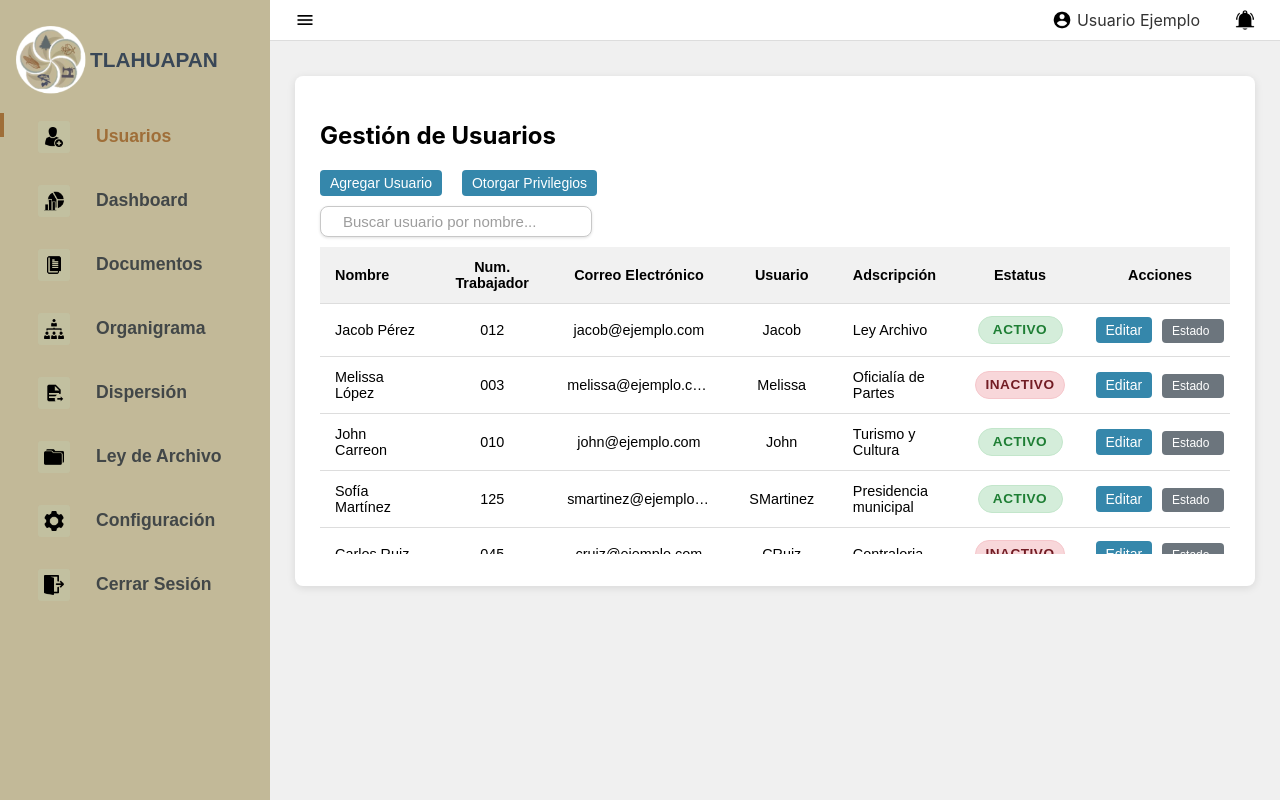
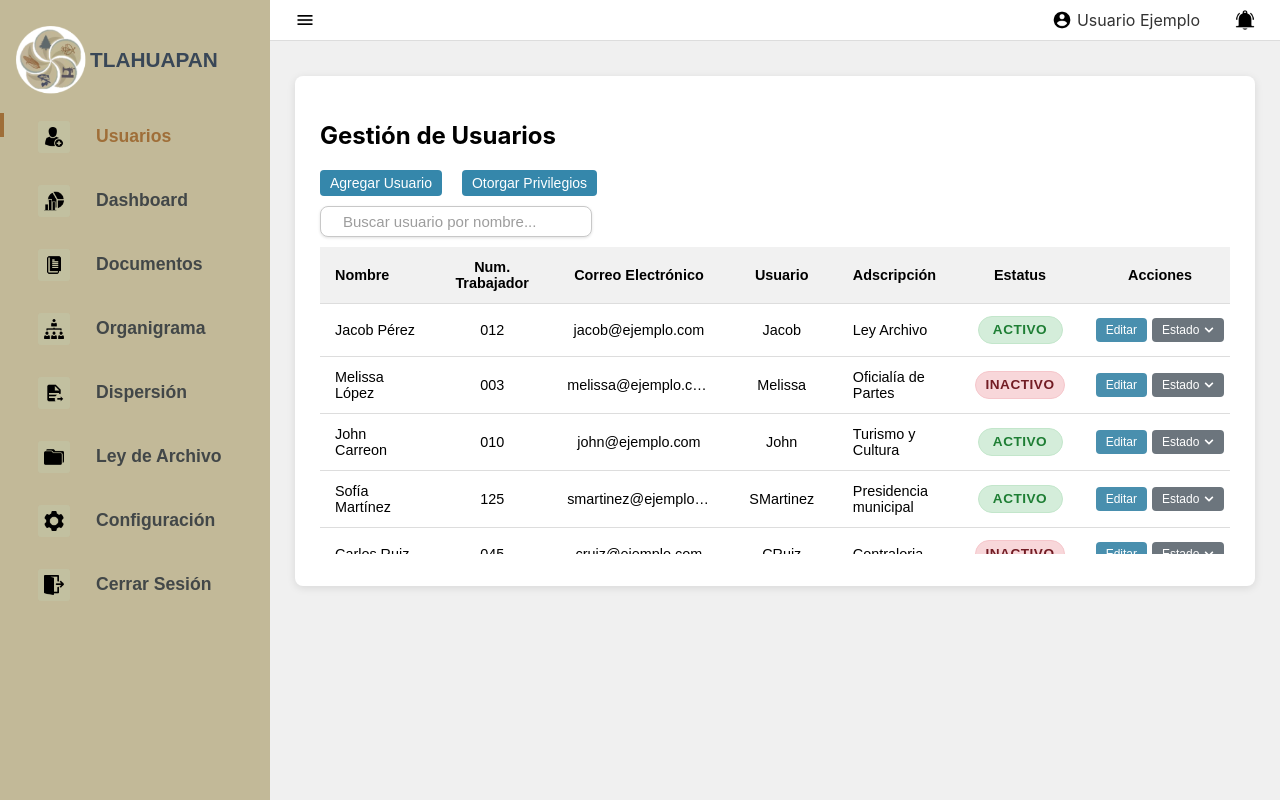
Before and after one commit to miriam-p22/sistema-documental, a React (Create React App) app: page / in a window 1280 px wide. Built offline with nearby package versions, Linux system fonts and the light colour scheme.

Commit message:
modifique los componentes BotonDesplegable, FilaUsuario, MenuLateral, tambien los archivos de estilos BotonDesplegable, Boton reutilizable y renombre BarraLateral.css a MenuLateral.css

```diff
--- a/src/components/BotonDesplegable.jsx
+++ b/src/components/BotonDesplegable.jsx
@@ -1,4 +1,3 @@
-// src/components/BotonDesplegable.jsx
 import React, { useState } from 'react';
 import { FaChevronDown } from "react-icons/fa";
 import '../styles/BotonDesplegable.css';
@@ -6,11 +5,22 @@ import '../styles/BotonDesplegable.css';
 const BotonDesplegable = ({ title = "Opciones", options = [] }) => {
   const [open, setOpen] = useState(false);
 
+  const handleToggleClick = (e) => {
+    e.stopPropagation();
+    setOpen(!open);
+  };
+
+  const handleOptionClick = (e, opt) => {
+    e.stopPropagation();
+    setOpen(false);
+    opt.onClick(e);
+  }
+
   return (
     <div className="dropdown-action">
       <button
         className="dropdown-toggle-status"
-        onClick={() => setOpen(!open)}
+        onClick={handleToggleClick}
       >
         {title} <FaChevronDown />
       </button>
@@ -20,11 +30,9 @@ const BotonDesplegable = ({ title = "Opciones", options = [] }) => {
           {options.map((opt, index) => (
             <button
               key={index}
-              className="btn-action status-action"
-              onClick={() => {
-                setOpen(false);
-                opt.onClick();
-              }}
+
+              className={`btn-action status-action ${opt.statusClass || ''}`}
+              onClick={(e) => handleOptionClick(e, opt)}
             >
               {opt.label}
             </button>
--- a/src/components/FilaUsuario.jsx
+++ b/src/components/FilaUsuario.jsx
@@ -1,21 +1,33 @@
-// src/components/FilaUsuario.jsx
 import React from 'react';
 import EtiquetaEstado from './EtiquetaEstado';
 import BotonReutilizable from './BotonReutilizable';
+import BotonDesplegable from './BotonDesplegable';
 
-const FilaUsuario = ({ user, onEdit, onStatusChange }) => {
-  // Manejo del dropdown de estado (simulación de lógica de apertura/cierre)
-  const [isDropdownOpen, setIsDropdownOpen] = React.useState(false);
+const FilaUsuario = ({ user, onEdit, onStatusChange, onRowClick, isSelected }) => {
 
-  const toggleDropdown = () => setIsDropdownOpen(!isDropdownOpen);
-
-  const handleStatusClick = (newStatus) => {
-    onStatusChange(user.id, newStatus);
-    setIsDropdownOpen(false); // Cierra el dropdown después de la acción
+  const handleEditClick = (e) => {
+    e.stopPropagation();
+    onEdit(user);
   };
 
+  const statusOptions = [
+    {
+        label: (<span><i className="fas fa-check-circle"></i> Activo</span>),
+        onClick: () => onStatusChange(user.id, 'Activo'),
+        statusClass: 'status-active' //Clase para el color verde
+    },
+    {
+        label: (<span><i className="fas fa-times-circle"></i> Inactivo</span>),
+        onClick: () => onStatusChange(user.id, 'Inactivo'),
+        statusClass: 'status-inactive' // Clase para el color rojo
+    },
+  ];
+
   return (
-    <tr>
+    <tr
+      className={isSelected ? 'selected-user' : ''}
+      onClick={() => onRowClick(user.id)}
+    >
       <td>{user.nombre}</td>
       <td className="center-content">{user.numTrabajador}</td>
       <td className="center-content">{user.correo}</td>
@@ -27,35 +39,18 @@ const FilaUsuario = ({ user, onEdit, onStatusChange }) => {
       <td className="actions-cell">
         <div className="actions-cell-content">
           <BotonReutilizable
-            className="edit"
+            className="btn-action edit"
             title="Editar Usuario"
-            onClick={() => onEdit(user)}
+            onClick={handleEditClick}
           >
             Editar
           </BotonReutilizable>
 
-          <div className="dropdown-action">
-            <button className="dropdown-toggle-status" title="Cambiar Estado" onClick={toggleDropdown}>
-              Estado <i className="fas fa-chevron-down"></i>
-            </button>
+          <BotonDesplegable
+            title="Estado"
+            options={statusOptions}
+          />
 
-            {/* Contenido del Dropdown de Estado Reutilizable */}
-            <div className="dropdown-content" style={{ display: isDropdownOpen ? 'block' : 'none' }}>
-              <button
-                className="btn-action status-action status-active"
-                onClick={() => handleStatusClick('Activo')}
-              >
-                <i className="fas fa-check-circle"></i> Activo
-              </button>
-              <button
-                className="btn-action status-action status-inactive"
-                onClick={() => handleStatusClick('Inactivo')}
-              >
-                <i className="fas fa-times-circle"></i> Inactivo
-              </button>
-              {/* Se pueden añadir otros estados aquí */}
-            </div>
-          </div>
         </div>
       </td>
     </tr>
--- a/src/components/MenuLateral.jsx
+++ b/src/components/MenuLateral.jsx
@@ -1,5 +1,5 @@
 import { Link } from "react-router-dom";
-import "../styles/BarraLateral.css";
+import "../styles/MenuLateral.css";
 
 function Sidebar({ collapsed }) {
   return (
--- a/src/styles/BotonDesplegable.css
+++ b/src/styles/BotonDesplegable.css
@@ -1,58 +1,89 @@
 /* ------------------------------------------------------------------- */
-/* Estilos para BotonDesplegable.jsx (Clases: .dropdown-action, etc.)   */
+/* Estilos para el Dropdown (BotonDesplegable.jsx) */
 /* ------------------------------------------------------------------- */
 
 .dropdown-action {
-    position: relative; /* Clave para que el contenido se posicione respecto a este div */
+    position: relative;
     display: inline-block;
 }
 
+/* BOTÓN PRINCIPAL ("Estado") */
 .dropdown-toggle-status {
-    background-color: #f8f9fa; /* Fondo claro para distinguir de la acción principal */
-    color: var(--text-color);
-    border: 1px solid #ced4da;
-    padding: 8px 15px;
+    background-color: #6c757d;
+    color: white;
+    border: none;
+
+    padding: 5px 10px;
+    font-size: 12px;
+
+    cursor: pointer;
     border-radius: 4px;
-    cursor: pointer;
-    font-size: 0.9rem;
-    font-weight: 600;
-    display: flex;
+    display: inline-flex;
     align-items: center;
-    gap: 5px;
-    transition: background-color 0.2s;
+    transition: background-color 0.3s;
 }
 
 .dropdown-toggle-status:hover {
-    background-color: #e9ecef;
+    background-color: #5a6268;
 }
 
-/* Contenido desplegable */
-.dropdown-content {
-    position: absolute;
-    top: 100%; /* Coloca el contenido justo debajo del botón */
-    right: 0; /* Alinea el menú a la derecha del botón */
-    background-color: white;
-    min-width: 150px;
-    box-shadow: 0 4px 10px rgba(0, 0, 0, 0.15);
-    border-radius: 4px;
-    border: 1px solid #ddd;
-    z-index: 50; /* Por encima de otros elementos de la tabla */
-    margin-top: 5px; /* Pequeño espacio entre botón y menú */
-    overflow: hidden;
+.dropdown-toggle-status svg {
+    margin-left: 5px;
+    font-size: 10px;
+    margin-right: 0;
 }
 
-.dropdown-content .status-action {
+/* ------------------------------------------------------------------- */
+/* OPCIONES DEL MENÚ DESPLEGABLE (ACTIVO / INACTIVO) */
+/* ------------------------------------------------------------------- */
+
+.dropdown-content {
+    /* Estilo del menú desplegable */
+    position: absolute;
+    background-color: #ffffff;
+    min-width: 120px;
+    box-shadow: 0px 4px 8px 0px rgba(0, 0, 0, 0.2);
+    z-index: 50;
+    border-radius: 4px;
+    overflow: hidden;
+    right: 0;
+    margin-top: 5px;
+    border: 1px solid #ddd;
+}
+
+.dropdown-content .btn-action.status-action {
     display: block;
     width: 100%;
-    padding: 10px 15px;
     text-align: left;
-    background: none;
     border: none;
     cursor: pointer;
-    color: var(--text-color);
-    font-size: 0.9rem;
+    font-size: 12px; /* Mismo tamaño que el botón principal */
+    padding: 8px 10px; /* Padding de las opciones */
+    border-radius: 0;
+    margin-right: 0;
+    transition: background-color 0.3s;
 }
 
-.dropdown-content .status-action:hover {
-    background-color: #f1f1f1;
+.dropdown-content .btn-action.status-action i {
+    margin-right: 8px;
 }
+
+/* Color: Activo (Verde) */
+.btn-action.status-active {
+    background-color: #28a745;
+    color: white;
+}
+
+.btn-action.status-active:hover {
+    background-color: #1e7e34;
+}
+
+/* Color: Inactivo (Rojo) */
+.btn-action.status-inactive {
+    background-color: #dc3545;
+    color: white;
+}
+
+.btn-action.status-inactive:hover {
+    background-color: #bd2130;
+}
--- a/src/styles/BotonReutilizable.css
+++ b/src/styles/BotonReutilizable.css
@@ -66,7 +66,7 @@
 /* Botón Otorgar Privilegios */
 .btn-privileges {
     /* Estilo base, similar a btn-add-user para mantener la consistencia en padding */
-    padding: 8px 15px;
+    padding: 5px 10px;
     border: none;
     font-weight: bold;
     cursor: pointer;
@@ -76,13 +76,11 @@
     align-items: center;
     transition: background-color 0.3s;
 
-    /* Color distinto para la acción de privilegios */
-    background-color: #5A8F7B;
-    color: white;
+
 }
 
 .btn-privileges:hover {
-    background-color: #4c7b69; /* Oscurecer al pasar el ratón */
+    background-color: #12a0cc;
 }
 
 .btn-privileges i {
@@ -123,99 +121,12 @@
     background-color: #12a0cc;
 }
 
-/* Color: Activo (Verde) */
-.btn-action.status-active {
-    background-color: #28a745;
-    margin-right: 0;
-}
-
-.btn-action.status-active:hover {
-    background-color: #1e7e34;
-}
-
-/* Color: Inactivo (Rojo) */
-.btn-action.status-inactive {
-    background-color: #dc3545;
-    margin-right: 0;
-}
-
-.btn-action.status-inactive:hover {
-    background-color: #bd2130;
-}
-
-/* Estilos para el Dropdown de Estado dentro de la tabla */
-.dropdown-action {
-    position: relative;
-    display: inline-block;
-    margin-left: 0px;
-}
-
-.dropdown-toggle-status {
-    background-color: #6c757d;
-    color: white;
-    border: none;
-    padding: 5px 10px;
-    font-size: 12px;
-    cursor: pointer;
-    border-radius: 4px;
-    display: inline-flex;
-    align-items: center;
-    transition: background-color 0.3s;
-}
-
-.dropdown-toggle-status:hover {
-    background-color: #5a6268;
-}
-
-.dropdown-toggle-status i {
-    margin-left: 5px;
-    font-size: 10px;
-    margin-right: 0;
-}
-
-.dropdown-content {
-    display: none;
-    position: absolute;
-    background-color: #ffffff;
-    min-width: 120px;
-    box-shadow: 0px 4px 8px 0px rgba(0, 0, 0, 0.2);
-    z-index: 10;
-    border-radius: 4px;
-    overflow: hidden;
-    right: 0;
-    margin-top: 5px;
-    border: 1px solid #ddd;
-}
-
-.dropdown-content button {
-    padding: 8px 10px;
-    text-decoration: none;
-    display: flex;
-    align-items: center;
-    width: 100%;
-    text-align: left;
-    border: none;
-    cursor: pointer;
-    font-size: 12px;
-    color: white;
-    border-radius: 0;
-    margin-right: 0;
-}
-
-.dropdown-content button i {
-    margin-right: 8px;
-}
-
-/* Regla para mostrar el dropdown al hacer click (necesaria para el JS) */
-.dropdown-content.show {
-    display: block;
-}
 
 .management-buttons-container {
     /* Agrega un margen en la parte inferior para separarlo del campo de búsqueda */
-    margin-bottom: 10px; /* Puedes ajustar este valor (ej: 10px, 20px) */
+    margin-bottom: 10px;
 
-    /* Opcional: Asegura que los botones se muestren en línea */
+    /* los botones se muestran en línea */
     display: flex;
     gap: 10px;
 }
--- a/src/styles/BarraLateral.css
+++ b/src/styles/MenuLateral.css
@@ -152,7 +152,7 @@ a {
 .sidebar.collapsed {
     width: 80px; /* Ancho reducido fijo para solo mostrar íconos */
     /* Transicion al expandir */
-    transition: width 0.25s ease, background 0.25s ease;
+    transition: width 0.25s ease, 0.25s ease;
 }
 
 /* 2. Ocultar todos los elementos de texto */
```
